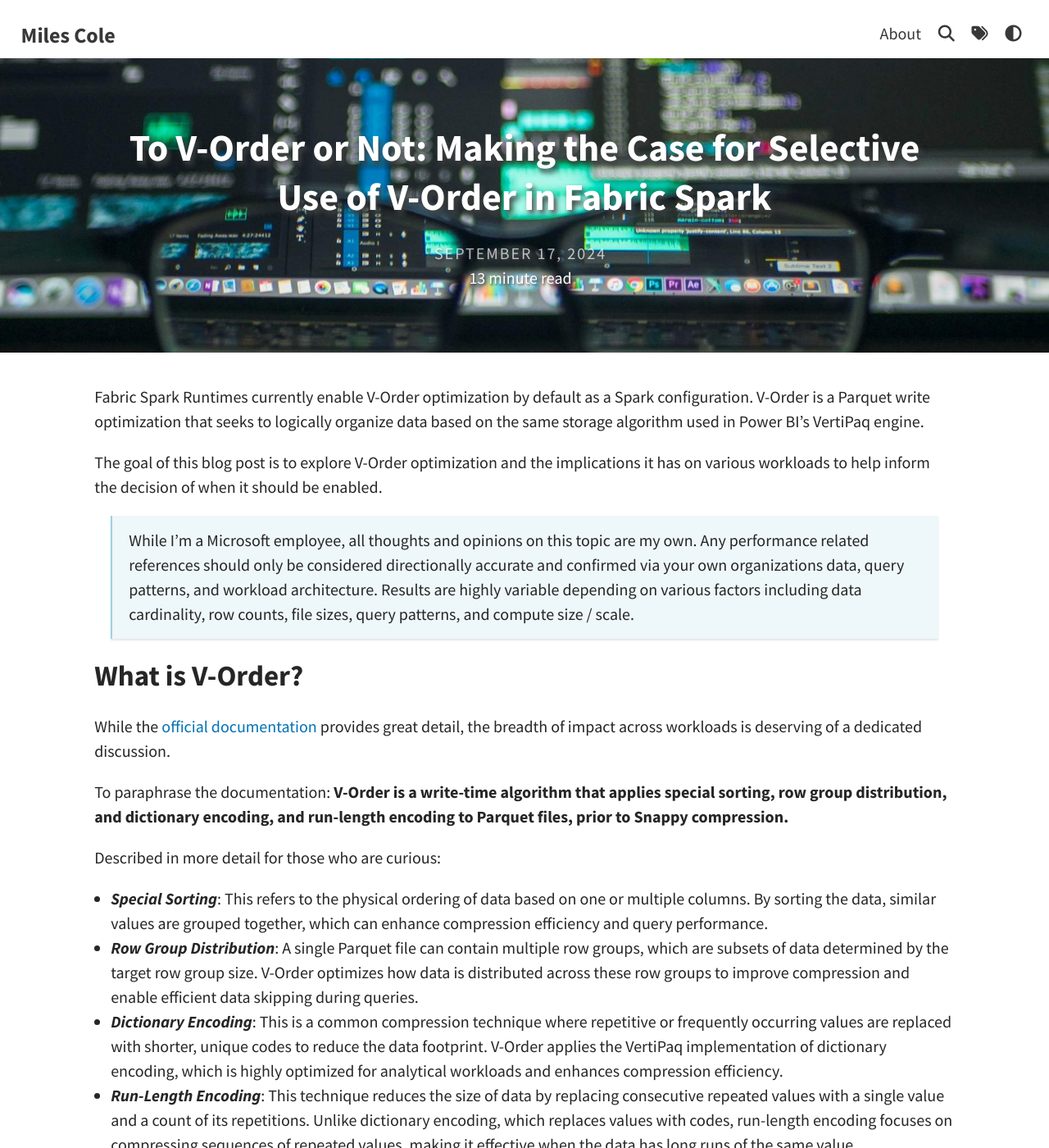
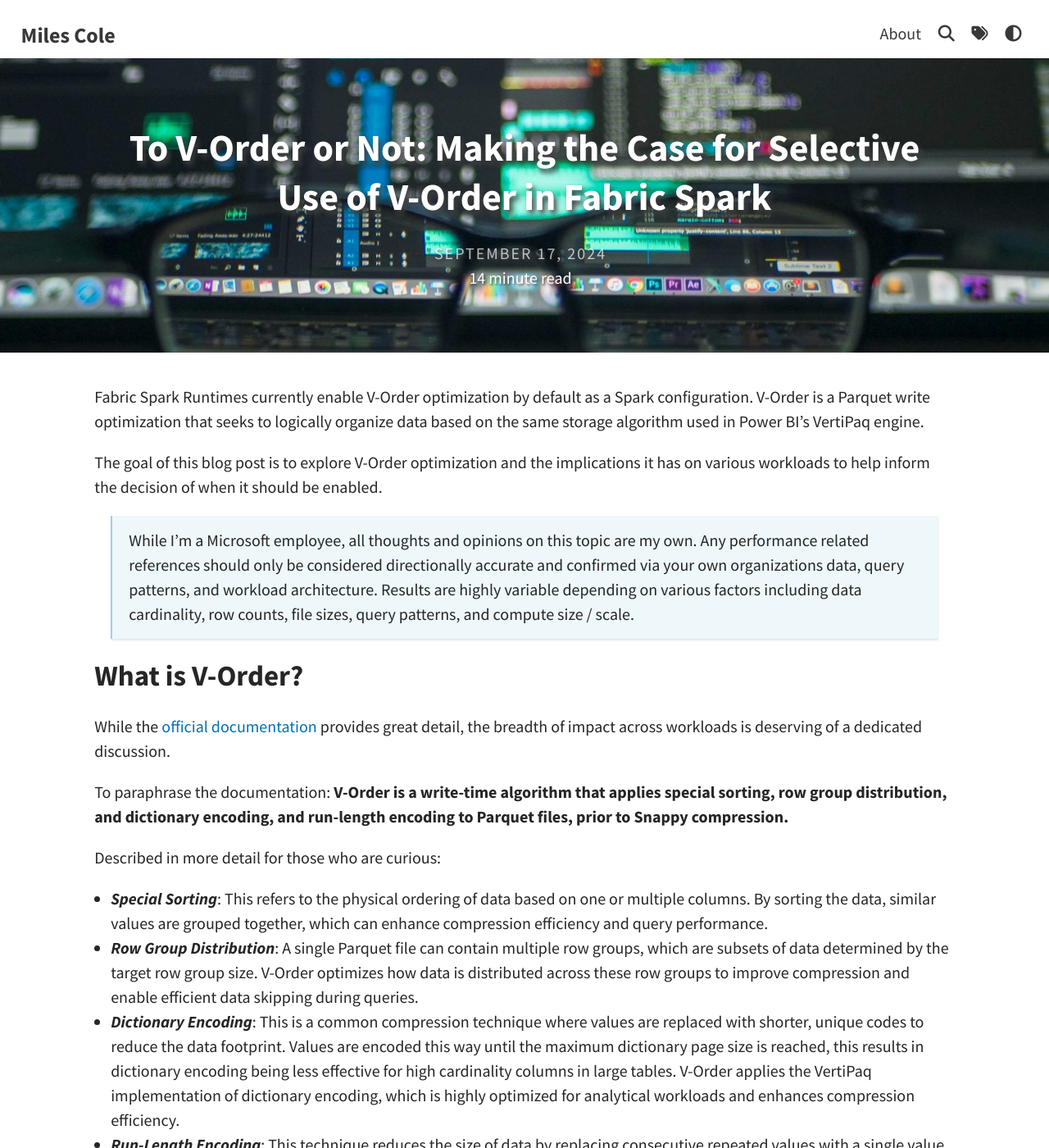
Before and after one commit to mwc360/mwc360.github.io, a Jekyll site: the page built from _posts/2024-09-17-To-V-Order-or-Not.md, in a window 1280 px wide and 1400 px high. Shown: the whole window at 82% size. Built offline with Jekyll 4.4.1, drawn with Linux system fonts in a browser that asks for light colours; a script that is not in the unit is left out; comment, search, counter and statistics services are not loaded.

Commit message:
fix dict encoding desc

```diff
--- a/_posts/2024-09-17-To-V-Order-or-Not.md
+++ b/_posts/2024-09-17-To-V-Order-or-Not.md
@@ -23,7 +23,7 @@
 Described in more detail for those who are curious:
 - _**Special Sorting**_: This refers to the physical ordering of data based on one or multiple columns. By sorting the data, similar values are grouped together, which can enhance compression efficiency and query performance.
 - _**Row Group Distribution**_: A single Parquet file can contain multiple row groups, which are subsets of data determined by the target row group size. V-Order optimizes how data is distributed across these row groups to improve compression and enable efficient data skipping during queries.
-- _**Dictionary Encoding**_: This is a common compression technique where repetitive or frequently occurring values are replaced with shorter, unique codes to reduce the data footprint. V-Order applies the VertiPaq implementation of dictionary encoding, which is highly optimized for analytical workloads and enhances compression efficiency.
+- _**Dictionary Encoding**_: This is a common compression technique where values are replaced with shorter, unique codes to reduce the data footprint. Values are encoded this way until the maximum dictionary page size is reached, this results in dictionary encoding being less effective for high cardinality columns in large tables. V-Order applies the VertiPaq implementation of dictionary encoding, which is highly optimized for analytical workloads and enhances compression efficiency.
 - _**Run-Length Encoding**_: This technique reduces the size of data by replacing consecutive repeated values with a single value and a count of its repetitions. Unlike dictionary encoding, which replaces values with codes, run-length encoding focuses on compressing sequences of repeated values, making it effective when the data has long runs of the same value.
 
 Understanding when to apply V-Order is easier when we explore its origins and identify which workloads are optimized to benefit from it.
```
